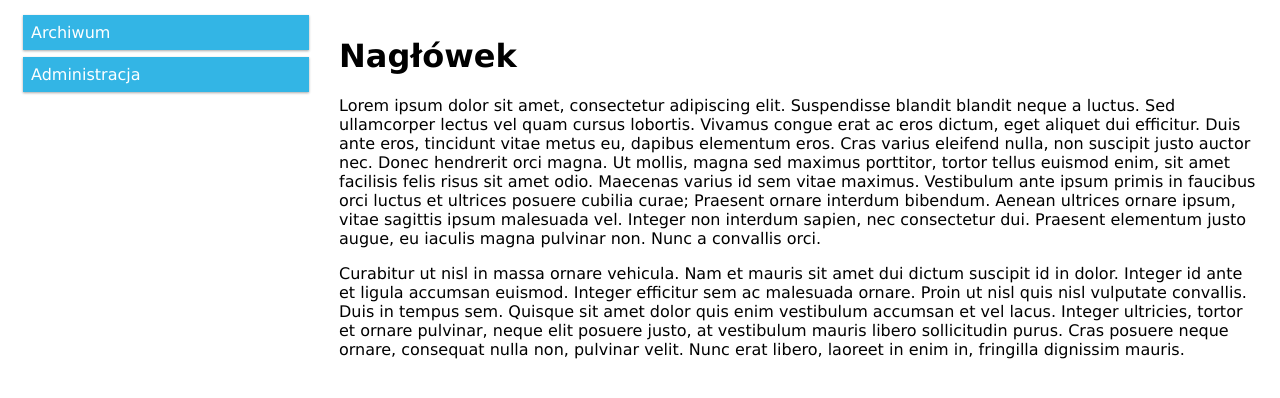
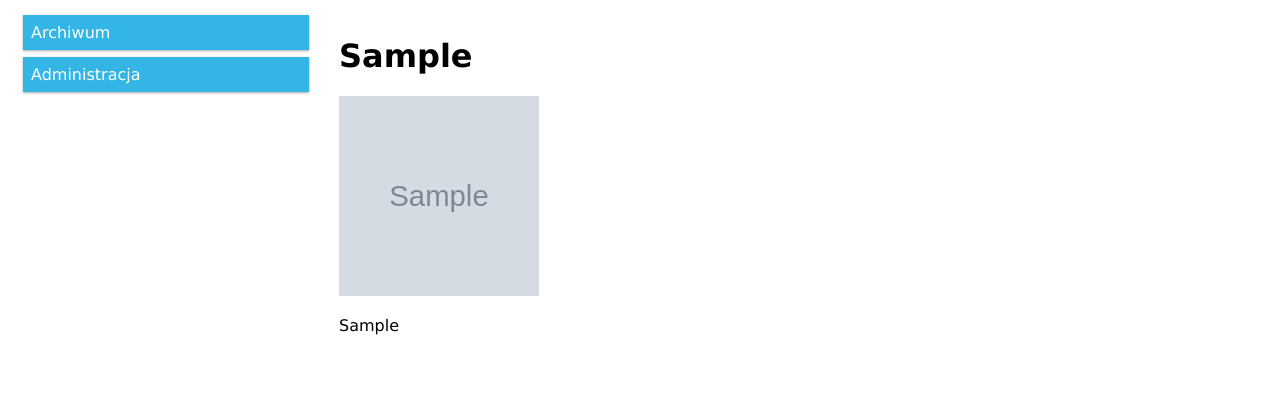
Before and after one commit to criticalerror99/technologie-internetowe-gazeta, a PHP site: page / in a window 1280 px wide. Shown: the part 182-580 px from the top of the page. Run offline with PHP 8.4, Linux system fonts and the light colour scheme; tables that the repository leaves empty or names only in its code hold one stand-in row (values such as "Sample post"); grey boxes marked "Sample" are stand-in pictures.

Commit message:
Wstępny odczyt najnowszego artykułu z bazy danych

```diff
--- a/index.php
+++ b/index.php
@@ -45,9 +45,27 @@
   </div>
 
   <div class="col-9">
-    <h1>Nagłówek</h1>
-    <p>Lorem ipsum dolor sit amet, consectetur adipiscing elit. Suspendisse blandit blandit neque a luctus. Sed ullamcorper lectus vel quam cursus lobortis. Vivamus congue erat ac eros dictum, eget aliquet dui efficitur. Duis ante eros, tincidunt vitae metus eu, dapibus elementum eros. Cras varius eleifend nulla, non suscipit justo auctor nec. Donec hendrerit orci magna. Ut mollis, magna sed maximus porttitor, tortor tellus euismod enim, sit amet facilisis felis risus sit amet odio. Maecenas varius id sem vitae maximus. Vestibulum ante ipsum primis in faucibus orci luctus et ultrices posuere cubilia curae; Praesent ornare interdum bibendum. Aenean ultrices ornare ipsum, vitae sagittis ipsum malesuada vel. Integer non interdum sapien, nec consectetur dui. Praesent elementum justo augue, eu iaculis magna pulvinar non. Nunc a convallis orci.</p>
-    <p>Curabitur ut nisl in massa ornare vehicula. Nam et mauris sit amet dui dictum suscipit id in dolor. Integer id ante et ligula accumsan euismod. Integer efficitur sem ac malesuada ornare. Proin ut nisl quis nisl vulputate convallis. Duis in tempus sem. Quisque sit amet dolor quis enim vestibulum accumsan et vel lacus. Integer ultricies, tortor et ornare pulvinar, neque elit posuere justo, at vestibulum mauris libero sollicitudin purus. Cras posuere neque ornare, consequat nulla non, pulvinar velit. Nunc erat libero, laoreet in enim in, fringilla dignissim mauris.</p>
+    <?php
+      $query = $connect->prepare("SELECT `naglowek`, `tekst`, `img` FROM `artykuly` ORDER BY `id` DESC LIMIT 1");
+      $query->execute();
+      $ilosc = $query->rowCount();
+      $meter = $query->fetch();
+      if($ilosc > 0) {
+        $naglowek = $meter['naglowek'];
+        $tekst = $meter['tekst'];
+        $img = $meter['img'];
+        echo("<h1>" . $naglowek . "</h1><div class='artykul'>");
+        if(strlen($img) > 1) {
+          echo("<img src='$img' width='200' height='200'></img>");
+        }
+        echo('<p>' . $tekst . '</p>');
+      }
+      else {
+        echo("<h1>Brak artykułów w bazie danych</h1><div class='artykul'>
+        <p>W bazie danych nie znajduje się obecnie żaden artykuł. Stwórz nowy artykuł korzystając z panelu administracji.</p>");
+      }
+    ?>
+    </div>
   </div>
 </div>
 
```
